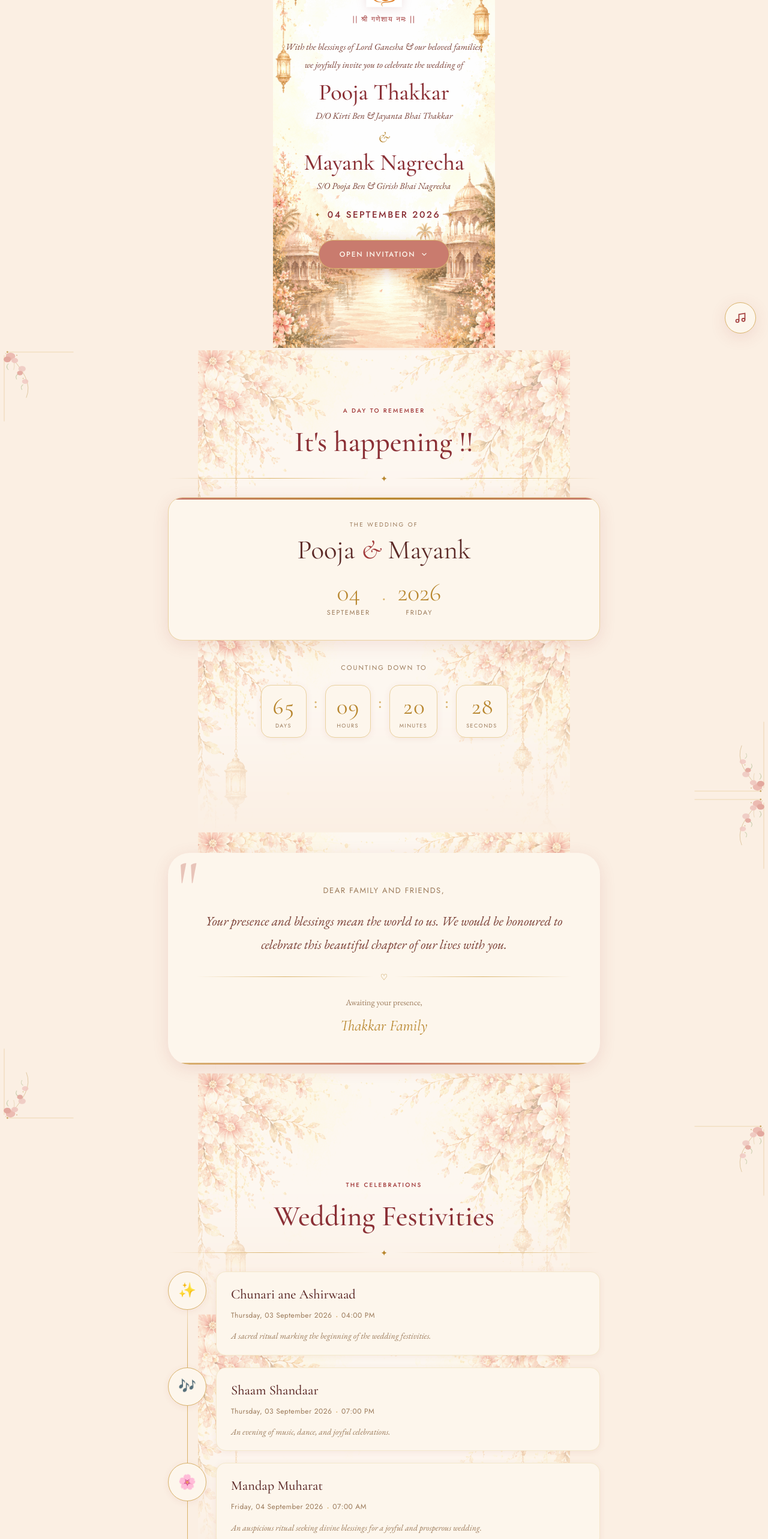
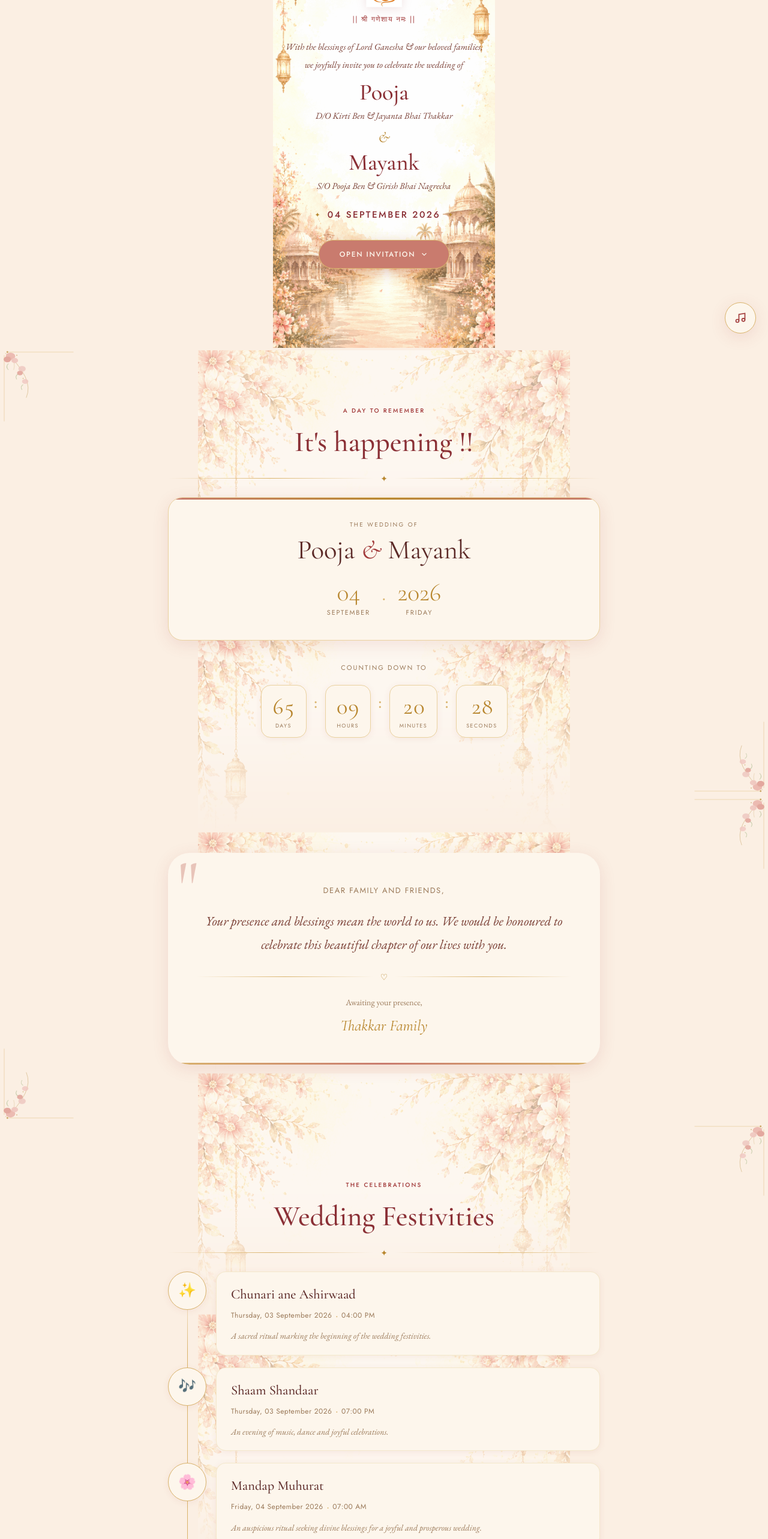
Before and after one commit to poojathakkar056/wedding-website, a React (Vite) app: page / in a window 1280 px wide. Shown: the part 220-2786 px from the top of the page at 60% size. Built offline with nearby package versions, Linux system fonts and the light colour scheme.

Commit message:
minor fix

```diff
--- a/src/data/weddingData.js
+++ b/src/data/weddingData.js
@@ -10,13 +10,13 @@ export const weddingData = {
   bride: {
     firstName: "Pooja",
     lastName: "Thakkar",
-    fullName: "Pooja Thakkar",
+    fullName: "Pooja",
     initial: "P",
   },
   groom: {
     firstName: "Mayank",
     lastName: "Nagrecha",
-    fullName: "Mayank Nagrecha",
+    fullName: "Mayank",
     initial: "M",
   },
 
@@ -63,11 +63,11 @@ export const weddingData = {
       day: "Thursday",
       time: "07:00 PM",
       icon: "🎶",
-      description: "An evening of music, dance, and joyful celebrations.",
+      description: "An evening of music, dance and joyful celebrations.",
     },
     {
-      id: "mandapmuharat",
-      name: "Mandap Muharat",
+      id: "mandapmuhurat",
+      name: "Mandap Muhurat",
       date: "04 September 2026",
       day: "Friday",
       time: "07:00 AM",
@@ -81,7 +81,7 @@ export const weddingData = {
       day: "Friday",
       time: "11:00 AM",
       icon: "💛",
-      description: "A vibrant celebration of traditions, colors, music, and joyful moments before the wedding.",
+      description: "A vibrant celebration of traditions, colors, music and joyful moments before the wedding.",
     },
 
     {
@@ -91,7 +91,7 @@ export const weddingData = {
       day: "Friday",
       time: "05:15 PM",
       icon: "💍",
-      description: "A sacred celebration of love, tradition, and the beautiful beginning of forever.",
+      description: "A sacred celebration of love, tradition and the beautiful beginning of forever.",
       highlight: true,
     },
   ],
```
